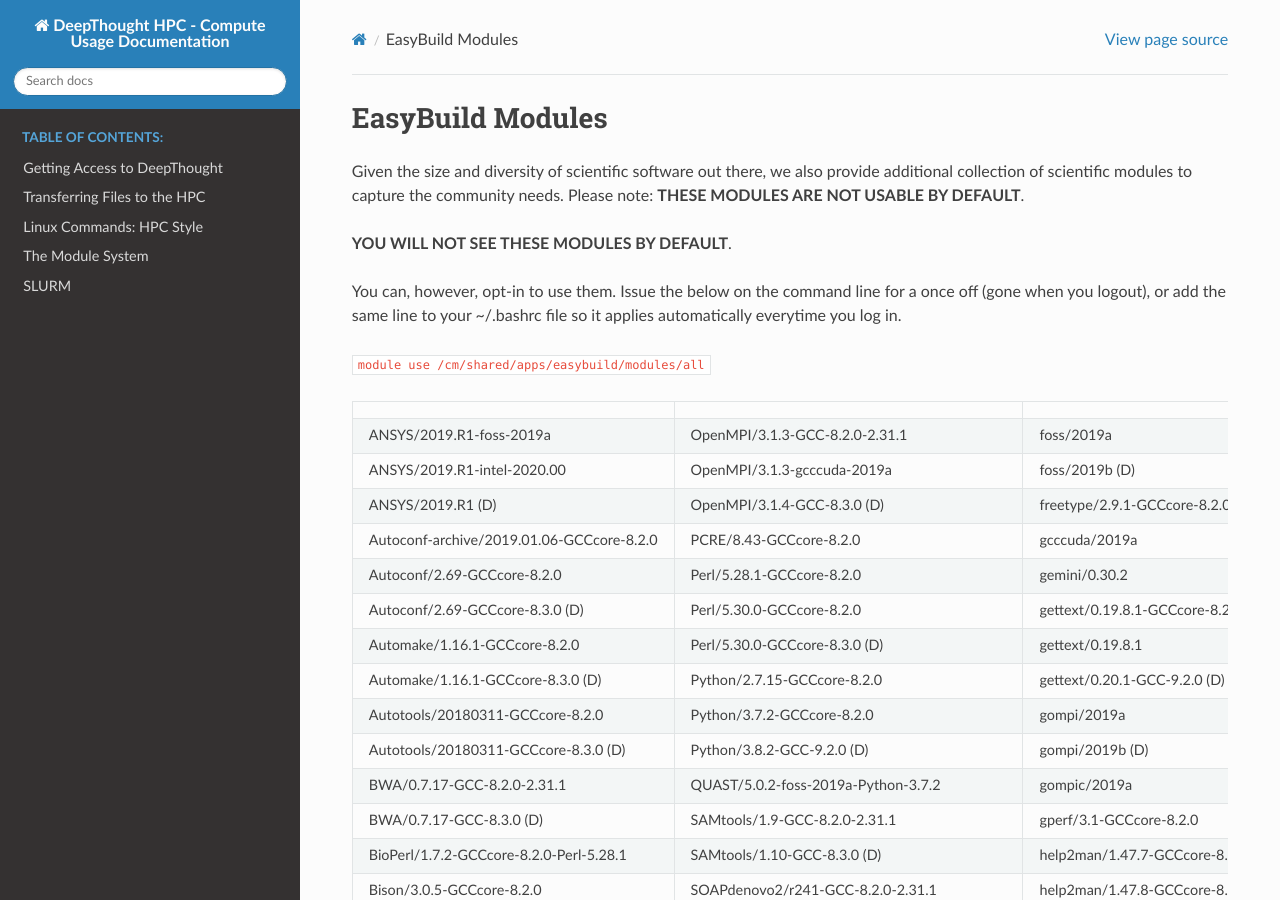
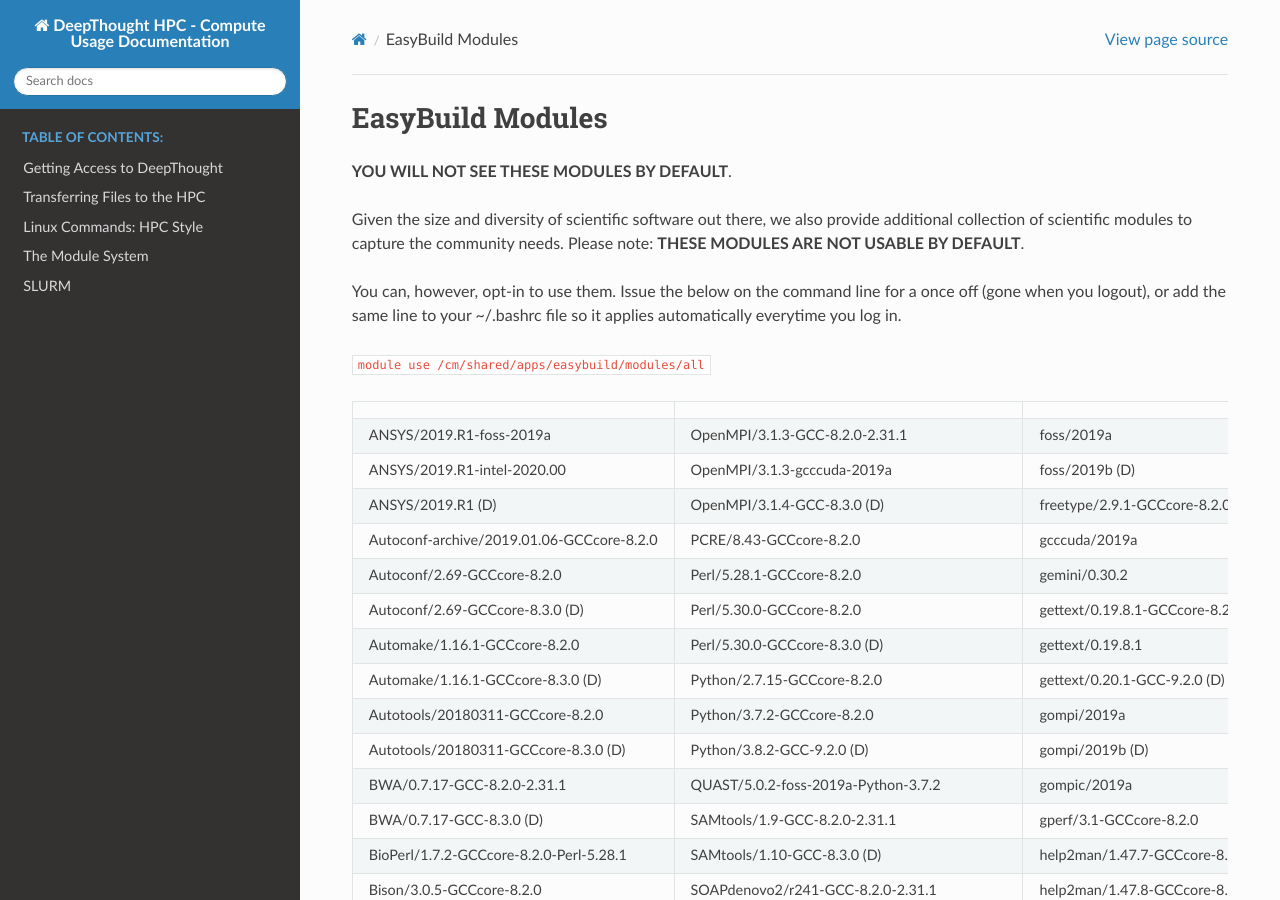
Before and after one commit to flindersuni/DeepThoughtHPC-docs, a Sphinx documentation site: the page built from docs/source/ModuleSystem/EasyBuildModules.md, in a window 1280 px wide and 900 px high. Built offline with Sphinx 7.4.7 and the Read the Docs theme 2.0.0, drawn with Linux system fonts in a browser that asks for light colours.

Commit message:
conciseness

```diff
--- a/docs/source/ModuleSystem/EasyBuildModules.md
+++ b/docs/source/ModuleSystem/EasyBuildModules.md
@@ -1,8 +1,8 @@
 # EasyBuild Modules
 
+**YOU WILL NOT SEE THESE MODULES BY DEFAULT**.
+
 Given the size and diversity of scientific software out there, we also provide additional collection of scientific modules to capture the community needs. Please note: **THESE MODULES ARE NOT USABLE BY DEFAULT**.
-
-**YOU WILL NOT SEE THESE MODULES BY DEFAULT**.
 
 You can, however, opt-in to use them. Issue the below on the command line for a once off (gone when you logout), or add the same line to your ~/.bashrc file so it applies automatically everytime you log in.
 
```
